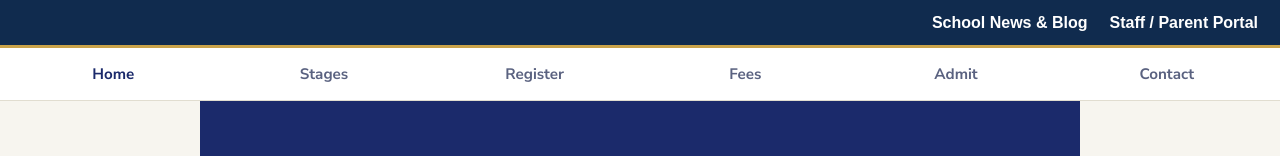
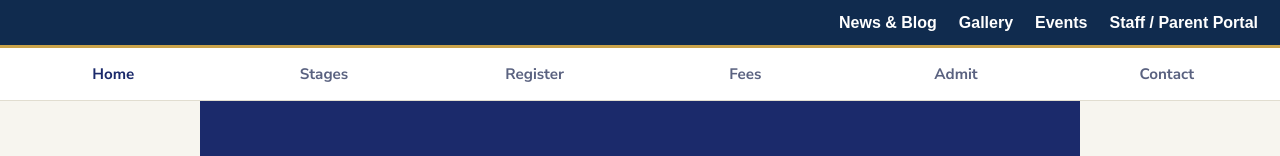
Before and after one commit to RoyalJuniorSchoolKimilili/Royal-Junior-School-Kimilili, a Next.js app: page / in a window 1280 px wide. Shown: the top 156 px of the page. Built offline with nearby package versions, Linux system fonts and the light colour scheme.

Commit message:
Add gallery and events links to school homepage

```diff
--- a/src/app/page.tsx
+++ b/src/app/page.tsx
@@ -6,7 +6,9 @@ export default function HomePage() {
   return (
     <main style={{ width: "100%", minHeight: "100vh", margin: 0 }}>
       <nav aria-label="School quick links" style={{height:48,display:"flex",alignItems:"center",justifyContent:"flex-end",gap:22,padding:"0 22px",background:"#102b4e",borderBottom:"3px solid #c9a34a"}}>
-        <a href="/Royal-Junior-School-Kimilili/news/" style={{color:"white",fontWeight:700}}>School News & Blog</a>
+        <a href="/Royal-Junior-School-Kimilili/news/" style={{color:"white",fontWeight:700}}>News & Blog</a>
+        <a href="/Royal-Junior-School-Kimilili/gallery/" style={{color:"white",fontWeight:700}}>Gallery</a>
+        <a href="/Royal-Junior-School-Kimilili/events/" style={{color:"white",fontWeight:700}}>Events</a>
         <a href="/Royal-Junior-School-Kimilili/portal/" style={{color:"white",fontWeight:700}}>Staff / Parent Portal</a>
       </nav>
       <iframe
```
